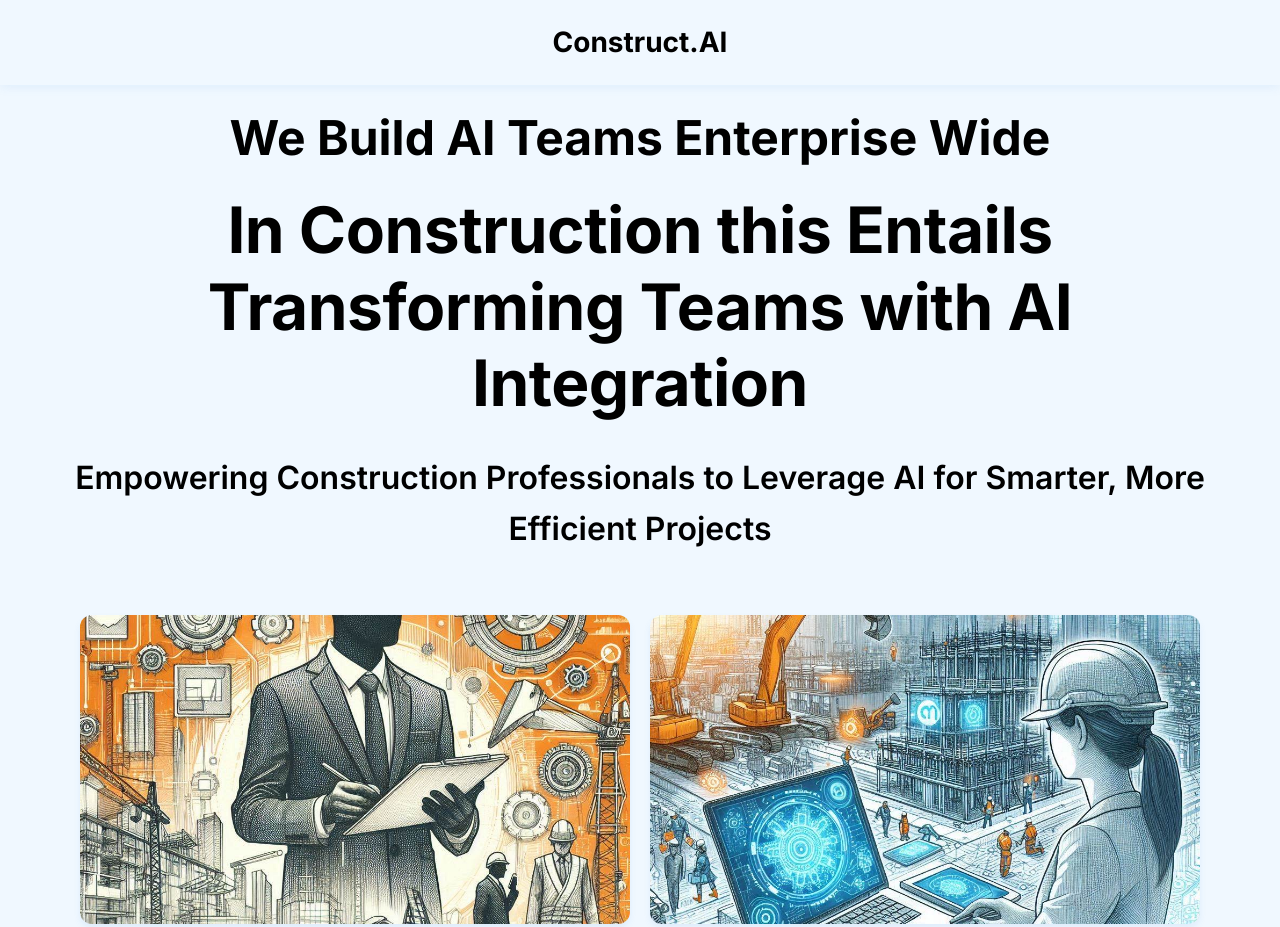
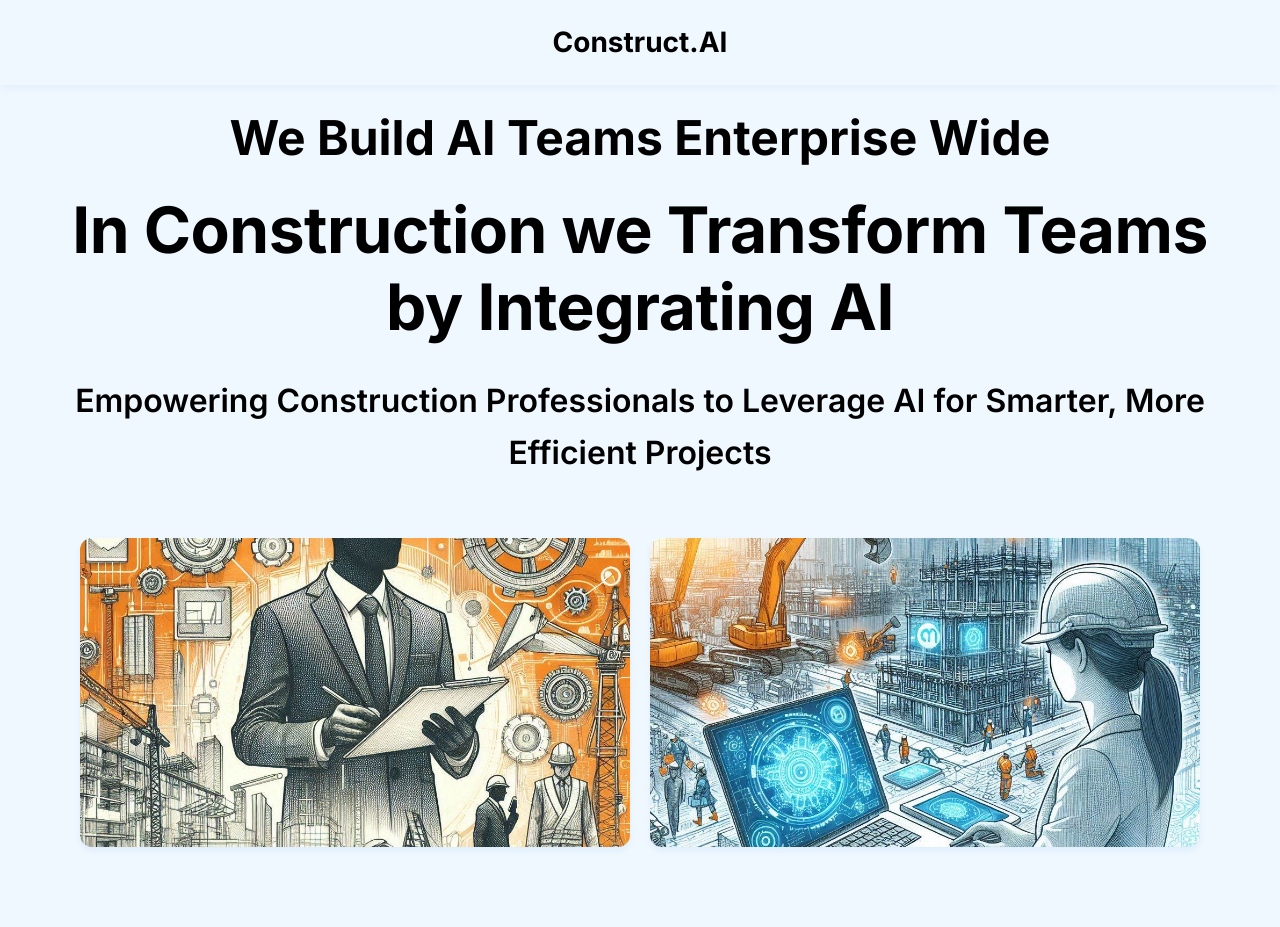
Before and after one commit to tennantalistair/constructai-website, a website: page index.html in a window 1280 px wide. Shown: the top 927 px of the page. Drawn offline with Linux system fonts and the light colour scheme.

Commit message:
20250202-03

```diff
--- a/index.html
+++ b/index.html
@@ -17,7 +17,7 @@
       </nav>
       <div class="hero-content">
         <h2 class="pre-title">We Build AI Teams Enterprise Wide</h2>
-        <h1>In Construction this Entails Transforming Teams with AI Integration</h1>
+        <h1>In Construction we Transform Teams by Integrating AI</h1>
         <p class="subheading">
           Empowering Construction Professionals to Leverage AI for Smarter, More
           Efficient Projects
```
